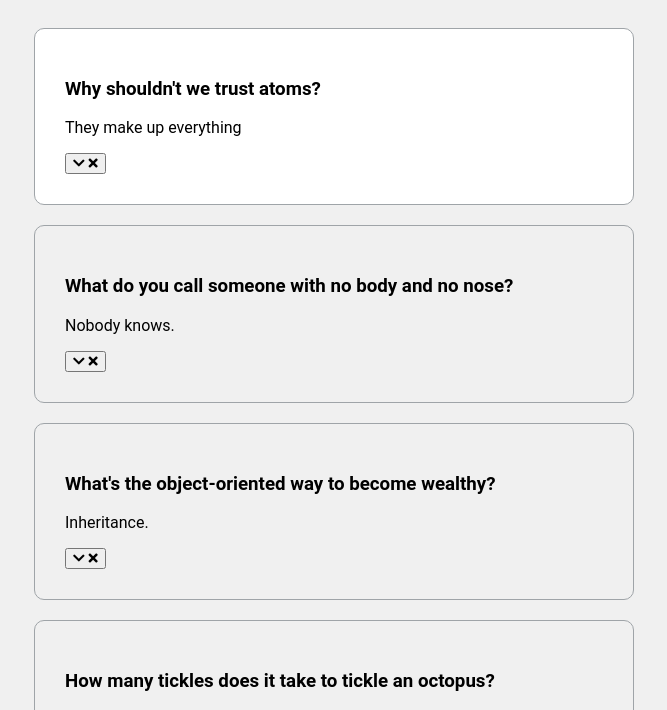
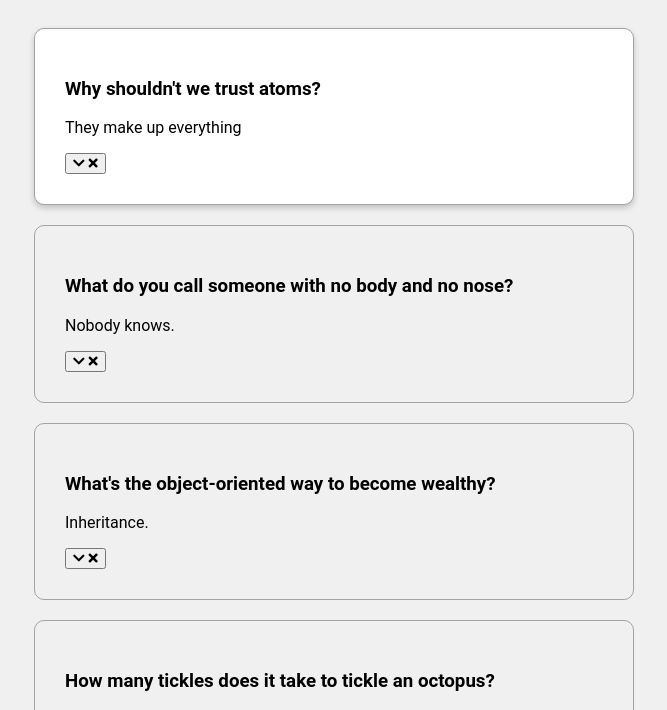
Before and after one commit to evanderzzstudio/FAQ-Collapse, a plain HTML site: page index.html in a window 1280 px wide. Shown: the part 90-800 px from the top of the page, without its empty margins (306-973 px from the left). Drawn offline with Linux system fonts and the light colour scheme; a web font is replaced by a local one.

Commit message:
Add box-shadow to improve element visibility.

```diff
--- a/style.css
+++ b/style.css
@@ -32,4 +32,5 @@ h1 {
 
 .faq.active {
     background-color: #fff;
+    box-shadow: 0 3px 6px rgba(0, 0, 0, 0.1), 0 3px 6px rgba(0, 0, 0, 0.1);
 }
```
